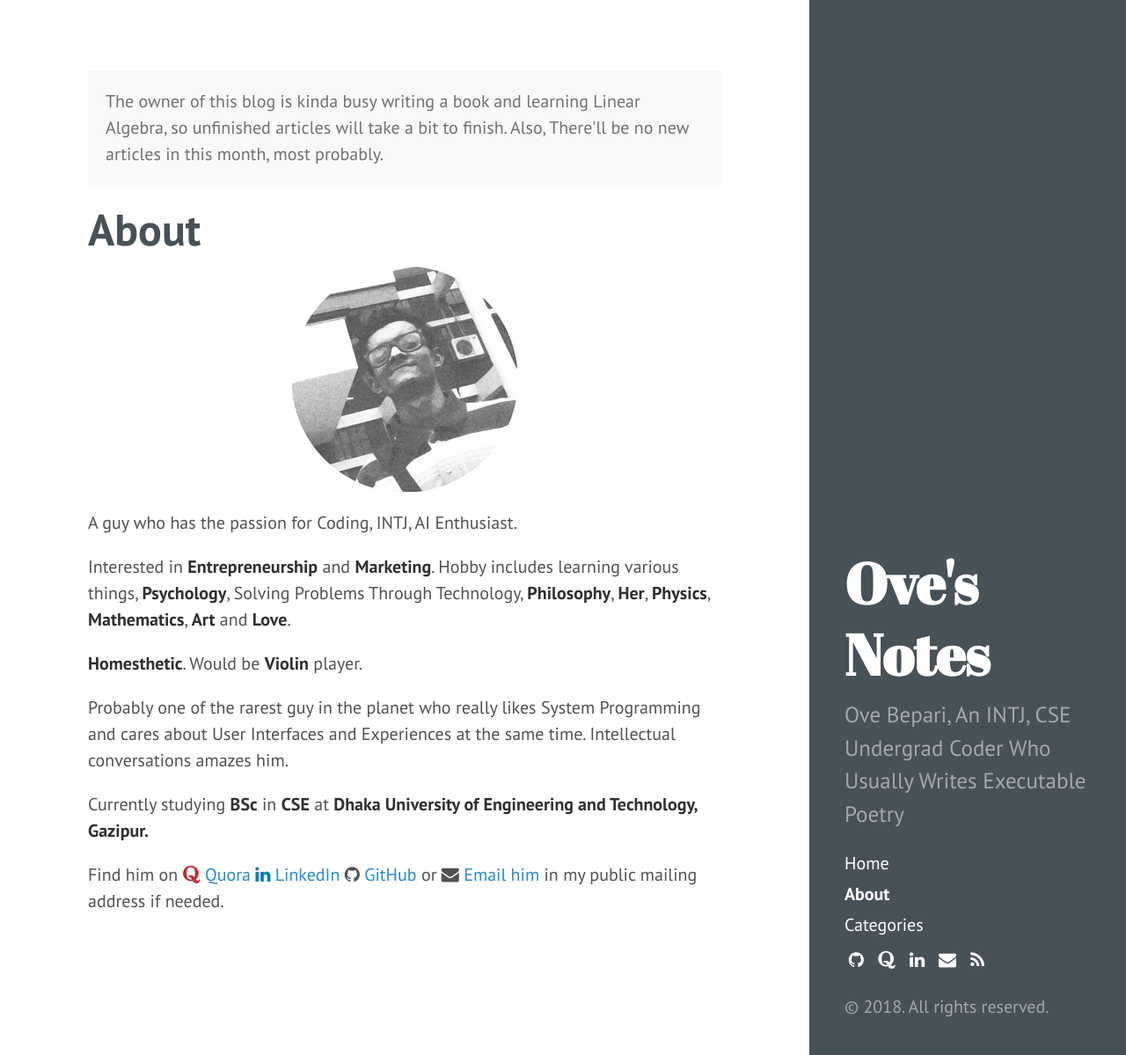
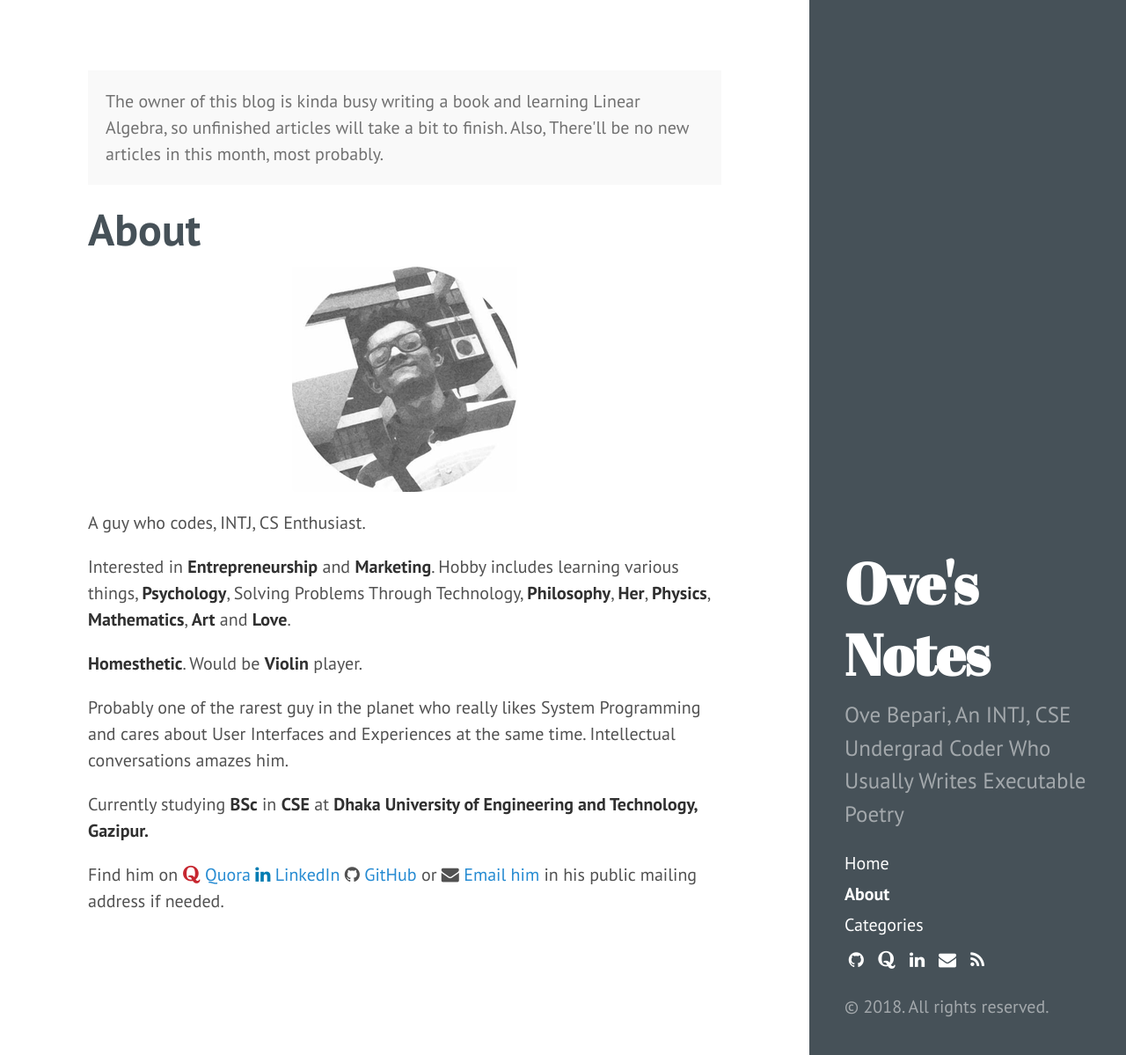
Before and after one commit to ovebepari/ovebepari.github.io, a Jekyll site: the page built from about.md, in a window 1280 px wide and 1199 px high. Shown: the whole window at 88% size. Built offline with Jekyll 4.4.1, drawn with Linux system fonts in a browser that asks for light colours.

Commit message:
About me edited

```diff
--- a/about.md
+++ b/about.md
@@ -7,7 +7,7 @@ title: About
 <img src="/favicon.ico">
 </p>
 
-A guy who has the passion for Coding, INTJ, AI Enthusiast.
+A guy who codes, INTJ, CS Enthusiast.
 
 Interested in **Entrepreneurship** and **Marketing**. Hobby includes learning various things, **Psychology**, Solving Problems Through Technology, **Philosophy**, **Her**, **Physics**, **Mathematics**, **Art** and **Love**.
 
@@ -17,4 +17,4 @@ Probably one of the rarest guy in the planet who really likes System Programming
 
 Currently studying **BSc** in **CSE** at **Dhaka University of Engineering and Technology, Gazipur.**
 
-Find him on <i class="fa fa-quora" style='color:#C6262F'></i>&nbsp;<a href="https://www.quora.com/profile/Ove-Bepari">Quora</a>  <i class="fa fa-linkedin" style='color:#007CB2'></i>&nbsp;<a href="https://linkedin.com/in/ovebepari">LinkedIn</a>  <i class="fa fa-github"></i>&nbsp;<a href="https://www.github.com/ovebepari">GitHub</a> or <i class="fa fa-envelope"></i> <a href="mailto:codovi71@gmail.com">Email him</a> in my public mailing address if needed.
+Find him on <i class="fa fa-quora" style='color:#C6262F'></i>&nbsp;<a href="https://www.quora.com/profile/Ove-Bepari">Quora</a>  <i class="fa fa-linkedin" style='color:#007CB2'></i>&nbsp;<a href="https://linkedin.com/in/ovebepari">LinkedIn</a>  <i class="fa fa-github"></i>&nbsp;<a href="https://www.github.com/ovebepari">GitHub</a> or <i class="fa fa-envelope"></i> <a href="mailto:codovi71@gmail.com">Email him</a> in his public mailing address if needed.
```
